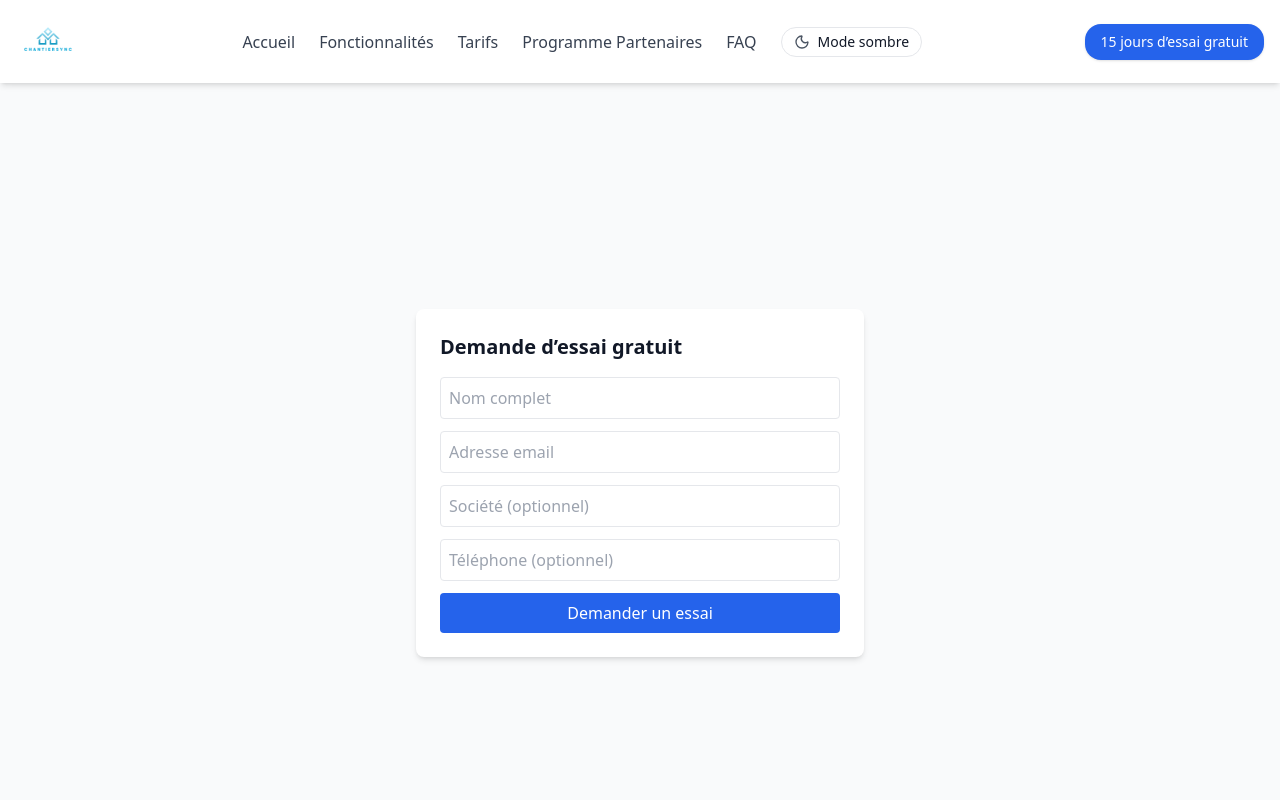
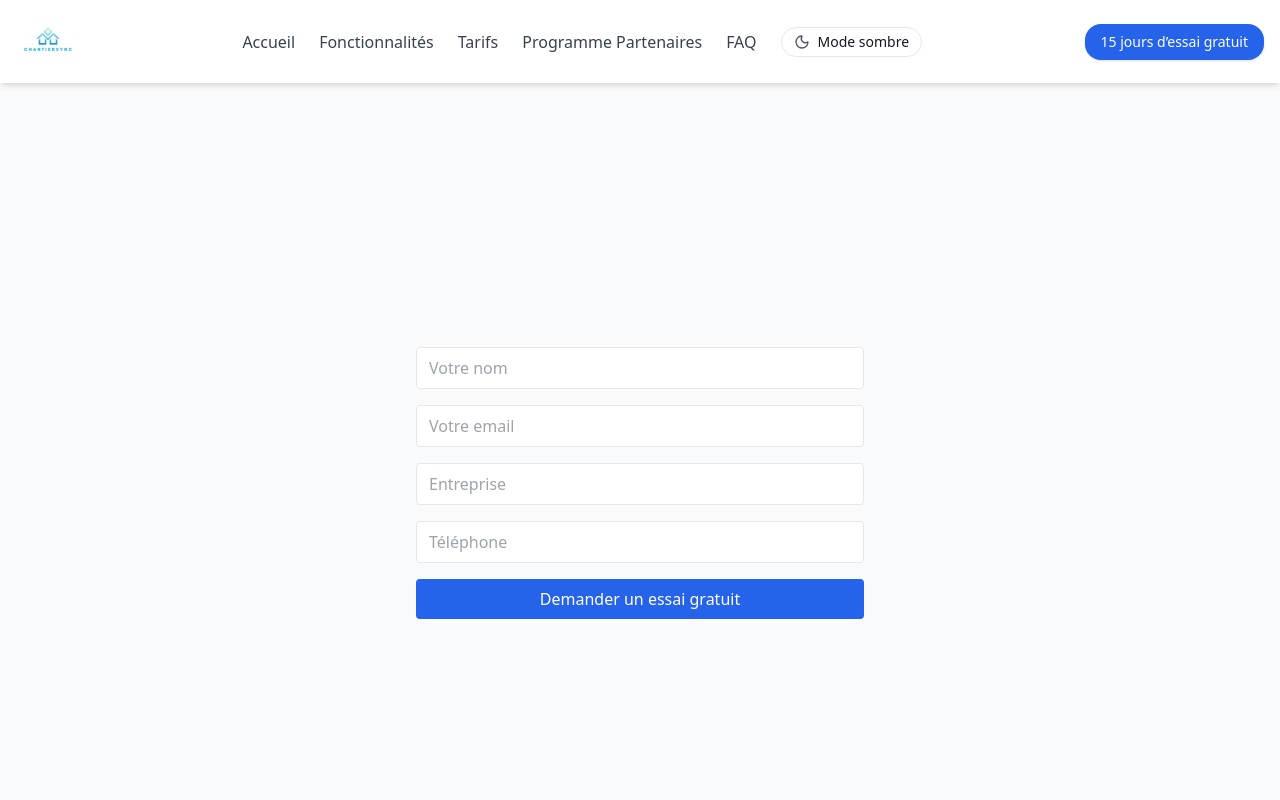
Before and after one commit to hdesumo/chantiersync-portal, a Next.js app: page /trial in a window 1280 px wide. Shown: the top 800 px of the page. Built offline with nearby package versions, Linux system fonts and the light colour scheme.

Commit message:
Feat: redirection des formulaires vers /merci-essai et /merci-partenariat

```diff
--- a/components/AffiliateForm.tsx
+++ b/components/AffiliateForm.tsx
@@ -2,115 +2,87 @@
 
 import { useState } from "react";
 import { useRouter } from "next/navigation";
-import AffiliateFlashMessage from "./AffiliateFlashMessage";
 
 export default function AffiliateForm() {
   const router = useRouter();
-
-  const [form, setForm] = useState({
+  const [formData, setFormData] = useState({
     name: "",
     email: "",
     company: "",
     phone: "",
   });
+  const [loading, setLoading] = useState(false);
+  const [flash, setFlash] = useState<{ type: "error" | "success"; message: string } | null>(null);
 
-  const [flash, setFlash] = useState<{ type: "success" | "error"; message: string } | null>(null);
-  const [loading, setLoading] = useState(false);
-
-  // Gérer le changement des inputs
   const handleChange = (e: React.ChangeEvent<HTMLInputElement>) => {
-    setForm({ ...form, [e.target.name]: e.target.value });
+    setFormData({ ...formData, [e.target.name]: e.target.value });
   };
 
-  // Soumission formulaire
   const handleSubmit = async (e: React.FormEvent) => {
     e.preventDefault();
     setLoading(true);
     setFlash(null);
 
     try {
-      console.debug("🔍 [DEBUG] URL appelée par AffiliateForm:", `${process.env.NEXT_PUBLIC_API_URL}/api/affiliates`);
-      console.debug("🔍 [DEBUG] Données envoyées:", form);
-
       const res = await fetch(`${process.env.NEXT_PUBLIC_API_URL}/api/affiliates`, {
         method: "POST",
         headers: { "Content-Type": "application/json" },
-        body: JSON.stringify(form),
+        body: JSON.stringify(formData),
       });
 
-      if (!res.ok) {
-        const errorData = await res.json().catch(() => ({}));
-        console.error("❌ [DEBUG] Erreur API:", res.status, errorData);
-        throw new Error(errorData.error || `Erreur API (${res.status})`);
+      if (res.ok) {
+        router.push("/merci-partenariat");
+      } else {
+        setFlash({ type: "error", message: "Une erreur est survenue." });
       }
-
-      const data = await res.json();
-      console.log("✅ [DEBUG] Réponse API:", data);
-
-      setFlash({
-        type: "success",
-        message: "Votre demande de partenariat a bien été enregistrée ✅. Vous serez recontacté sous peu.",
-      });
-
-      // Redirection après 2s
-      setTimeout(() => {
-        router.push("/");
-      }, 5000);
-
-    } catch (err: any) {
-      console.error("❌ [DEBUG] Exception formulaire:", err.message);
-      setFlash({ type: "error", message: err.message || "Erreur serveur" });
+    } catch (error) {
+      setFlash({ type: "error", message: "Erreur de connexion au serveur." });
     } finally {
       setLoading(false);
     }
   };
 
   return (
-    <div className="w-full max-w-md mx-auto">
-      {flash && <AffiliateFlashMessage type={flash.type} text={flash.message} />}
-      <form onSubmit={handleSubmit} className="space-y-4">
+    <form onSubmit={handleSubmit} className="space-y-4 w-full max-w-md mx-auto">
       <input
         name="name"
-          type="text"
-          placeholder="Nom complet"
-          value={form.name}
+        placeholder="Votre nom"
         onChange={handleChange}
+        className="w-full border px-3 py-2 rounded"
         required
-          className="w-full p-2 border rounded"
       />
       <input
+        type="email"
         name="email"
-          type="email"
-          placeholder="Email"
-          value={form.email}
+        placeholder="Votre email"
         onChange={handleChange}
+        className="w-full border px-3 py-2 rounded"
         required
-          className="w-full p-2 border rounded"
       />
       <input
         name="company"
-          type="text"
         placeholder="Entreprise"
-          value={form.company}
         onChange={handleChange}
-          className="w-full p-2 border rounded"
+        className="w-full border px-3 py-2 rounded"
       />
       <input
         name="phone"
-          type="text"
         placeholder="Téléphone"
-          value={form.phone}
         onChange={handleChange}
-          className="w-full p-2 border rounded"
+        className="w-full border px-3 py-2 rounded"
       />
       <button
         type="submit"
         disabled={loading}
-          className="w-full bg-blue-600 text-white py-2 rounded hover:bg-blue-700 disabled:opacity-50"
+        className="w-full bg-green-600 text-white py-2 rounded hover:bg-green-700 transition"
       >
-          {loading ? "Envoi en cours..." : "Envoyer la demande"}
+        {loading ? "Envoi..." : "Rejoindre le Programme Partenaires"}
       </button>
+      {flash && (
+        <p className={`text-sm mt-2 ${flash.type === "error" ? "text-red-600" : "text-green-600"}`}>
+          {flash.message}
+        </p>
+      )}
     </form>
-    </div>
   );
 }
--- a/components/TrialForm.tsx
+++ b/components/TrialForm.tsx
@@ -1,20 +1,18 @@
 "use client";
 
 import { useState } from "react";
-import axios from "axios";
 import { useRouter } from "next/navigation";
 
 export default function TrialForm() {
   const router = useRouter();
-
   const [formData, setFormData] = useState({
     name: "",
     email: "",
     company: "",
-    phone: ""
+    phone: "",
   });
   const [loading, setLoading] = useState(false);
-  const [success, setSuccess] = useState(false);
+  const [flash, setFlash] = useState<{ type: "error" | "success"; message: string } | null>(null);
 
   const handleChange = (e: React.ChangeEvent<HTMLInputElement>) => {
     setFormData({ ...formData, [e.target.name]: e.target.value });
@@ -23,129 +21,68 @@ export default function TrialForm() {
   const handleSubmit = async (e: React.FormEvent) => {
     e.preventDefault();
     setLoading(true);
-    setSuccess(false);
+    setFlash(null);
 
     try {
-      const res = await axios.post(
-        `${process.env.NEXT_PUBLIC_API_URL}/api/trials`, // ✅ endpoint correct
-        formData,
-        { headers: { "Content-Type": "application/json" } }
-      );
+      const res = await fetch(`${process.env.NEXT_PUBLIC_API_URL}/api/trials`, {
+        method: "POST",
+        headers: { "Content-Type": "application/json" },
+        body: JSON.stringify(formData),
+      });
 
-      if (res.status === 201 || res.status === 200) {
-        setSuccess(true);
-
-        // ✅ Redirection flash success après un court délai
-        setTimeout(() => {
-          router.push("/?flash=success");
-        }, 1000);
+      if (res.ok) {
+        router.push("/merci-essai");
+      } else {
+        setFlash({ type: "error", message: "Une erreur est survenue." });
       }
-    } catch (err) {
-      console.error(err);
-
-      // ❌ Redirection flash error
-      router.push("/?flash=error");
+    } catch (error) {
+      setFlash({ type: "error", message: "Erreur de connexion au serveur." });
     } finally {
       setLoading(false);
     }
   };
 
   return (
-    <form
-      onSubmit={handleSubmit}
-      className="max-w-md mx-auto p-6 bg-white shadow-md rounded-lg"
-    >
-      <h2 className="text-xl font-bold mb-4">Demande d’essai gratuit</h2>
-
+    <form onSubmit={handleSubmit} className="space-y-4 w-full max-w-md mx-auto">
       <input
-        type="text"
         name="name"
-        placeholder="Nom complet"
-        value={formData.name}
+        placeholder="Votre nom"
         onChange={handleChange}
+        className="w-full border px-3 py-2 rounded"
         required
-        className="w-full p-2 mb-3 border rounded"
       />
-
       <input
         type="email"
         name="email"
-        placeholder="Adresse email"
-        value={formData.email}
+        placeholder="Votre email"
         onChange={handleChange}
+        className="w-full border px-3 py-2 rounded"
         required
-        className="w-full p-2 mb-3 border rounded"
       />
-
       <input
-        type="text"
         name="company"
-        placeholder="Société (optionnel)"
-        value={formData.company}
+        placeholder="Entreprise"
         onChange={handleChange}
-        className="w-full p-2 mb-3 border rounded"
+        className="w-full border px-3 py-2 rounded"
       />
-
       <input
-        type="text"
         name="phone"
-        placeholder="Téléphone (optionnel)"
-        value={formData.phone}
+        placeholder="Téléphone"
         onChange={handleChange}
-        className="w-full p-2 mb-3 border rounded"
+        className="w-full border px-3 py-2 rounded"
       />
-
       <button
         type="submit"
-        disabled={loading || success}
-        className={`w-full flex items-center justify-center py-2 rounded text-white font-medium transition-colors duration-300
-          ${success ? "bg-green-600 hover:bg-green-700" : "bg-blue-600 hover:bg-blue-700 disabled:opacity-50"}
-        `}
+        disabled={loading}
+        className="w-full bg-blue-600 text-white py-2 rounded hover:bg-blue-700 transition"
       >
-        {loading && !success && (
-          <div className="flex items-center gap-2">
-            <svg
-              className="animate-spin h-5 w-5 text-white"
-              xmlns="http://www.w3.org/2000/svg"
-              fill="none"
-              viewBox="0 0 24 24"
-            >
-              <circle
-                className="opacity-25"
-                cx="12"
-                cy="12"
-                r="10"
-                stroke="currentColor"
-                strokeWidth="4"
-              ></circle>
-              <path
-                className="opacity-75"
-                fill="currentColor"
-                d="M4 12a8 8 0 018-8v4a4 4 0 00-4 4H4z"
-              ></path>
-            </svg>
-            Envoi en cours...
-          </div>
-        )}
-
-        {success && (
-          <div className="flex items-center gap-2">
-            <svg
-              className="h-5 w-5 text-white"
-              xmlns="http://www.w3.org/2000/svg"
-              fill="none"
-              viewBox="0 0 24 24"
-              stroke="currentColor"
-              strokeWidth="3"
-            >
-              <path strokeLinecap="round" strokeLinejoin="round" d="M5 13l4 4L19 7" />
-            </svg>
-            Envoyé !
-          </div>
-        )}
-
-        {!loading && !success && "Demander un essai"}
+        {loading ? "Envoi..." : "Demander un essai gratuit"}
       </button>
+      {flash && (
+        <p className={`text-sm mt-2 ${flash.type === "error" ? "text-red-600" : "text-green-600"}`}>
+          {flash.message}
+        </p>
+      )}
     </form>
   );
 }
```
Lines whose indentation alone changed are shown as unchanged.
